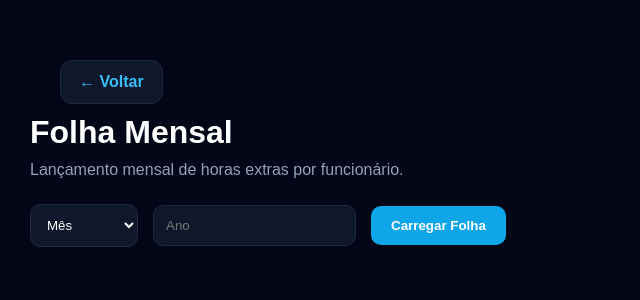
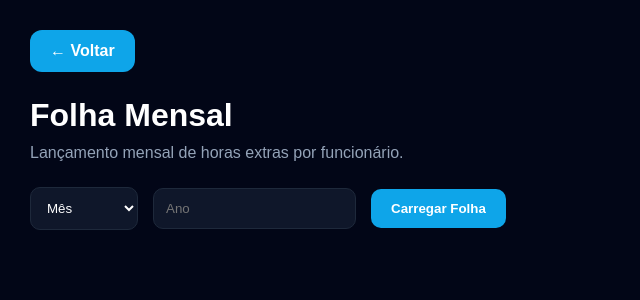
Before and after one commit to Ivan-Ualax/sistema-educacional, a Django app: page /folha-mensal/ in a window 1280 px wide. Shown: the top 300 px of the page, without its empty margins (0-640 px from the left). Run offline with Django 5.2, Linux system fonts and the light colour scheme.

Commit message:
add botao voltar

```diff
--- a/funcionarios/templates/folha_mensal.html
+++ b/funcionarios/templates/folha_mensal.html
@@ -109,20 +109,22 @@
         }
 
         .btn-voltar {
-            display: inline-block;
-            margin: 30px 0 10px 30px;
-            background: #0f172a;
-            color: #38bdf8;
+            display: inline-flex;
+            align-items: center;
+            gap: 8px;
+            background: #0ea5e9;
+            color: white;
             text-decoration: none;
-            padding: 12px 18px;
+            padding: 12px 20px;
             border-radius: 12px;
-            border: 1px solid #1e293b;
             font-weight: bold;
+            margin-bottom: 25px;
             transition: 0.2s;
         }
 
         .btn-voltar:hover {
-            background: #1e293b;
+            background: #0284c7;
+            transform: translateY(-2px);
         }
     </style>
 
```
